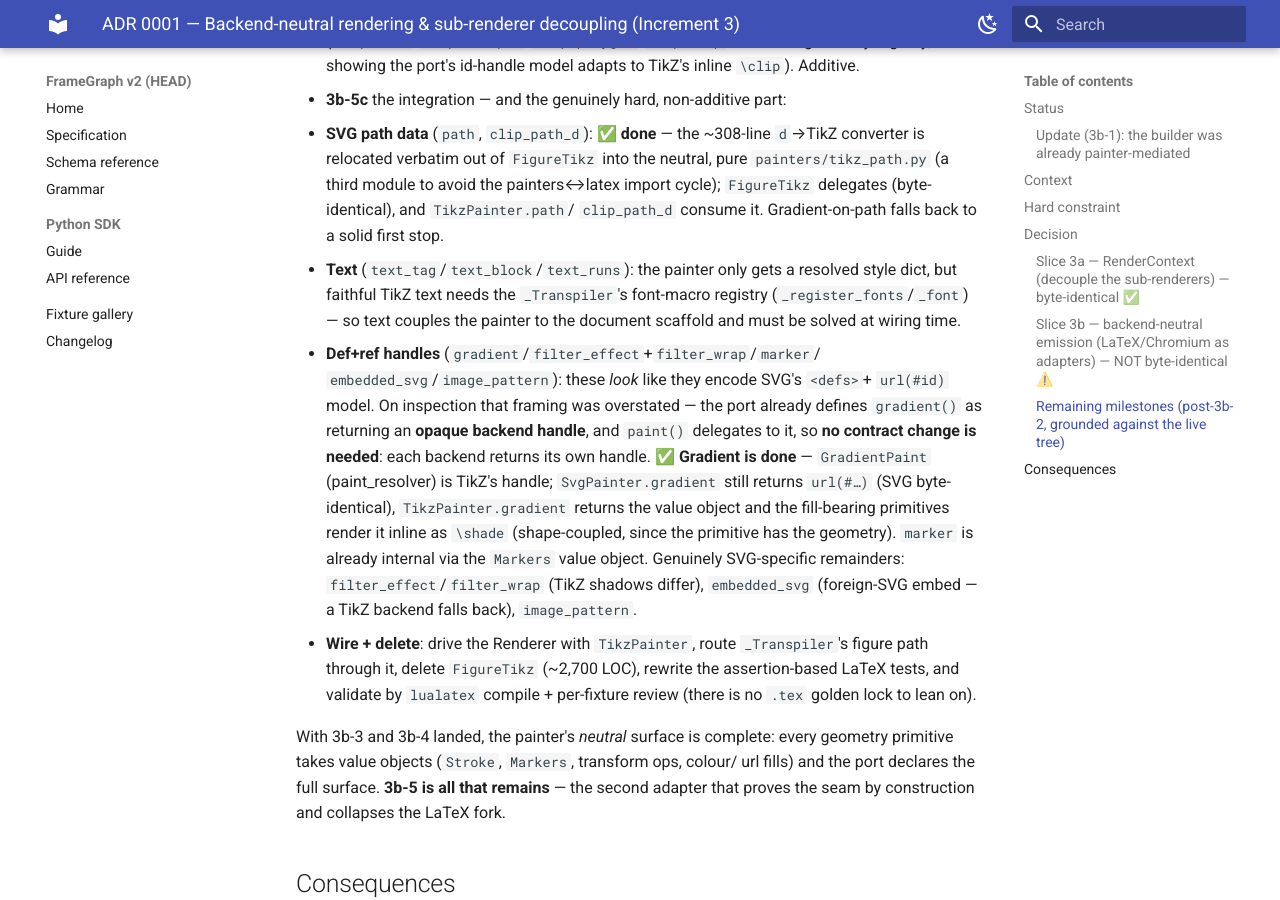
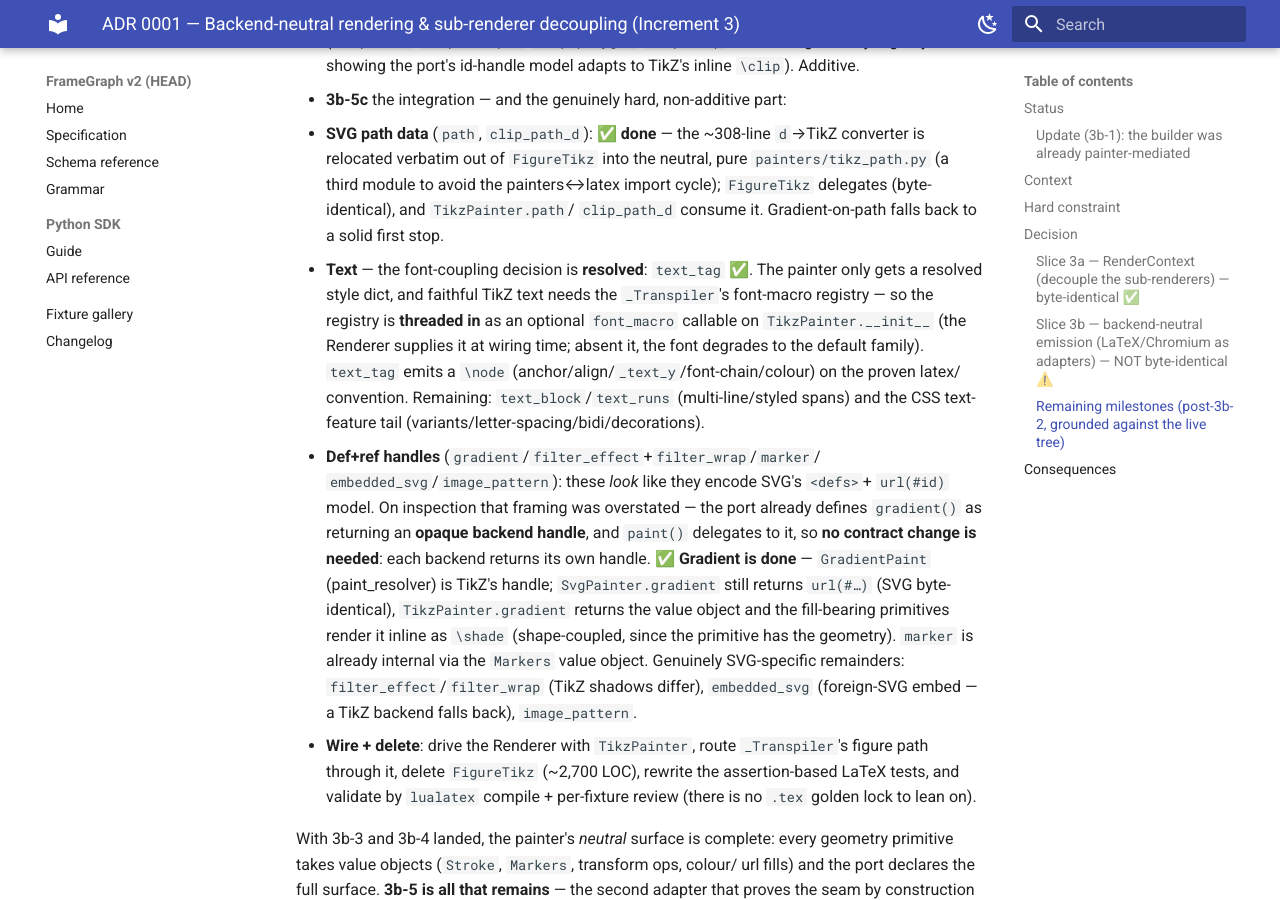
Before and after one commit to pedroanisio/frameforge, an MkDocs documentation site: the page built from docs/adr-0001-backend-neutral-rendering.md, in a window 1280 px wide and 900 px high, scrolled down 4985 px. Built offline with MkDocs 1.6.1 and Material for MkDocs 9.7.7, drawn with Linux system fonts in a browser that asks for light colours.

Commit message:
docs(adr): text_tag done; font-coupling resolved via threaded font_macro
Co-Authored-By: Claude Opus 4.8 <noreply@anthropic.com>
Claude-Session: https://claude.ai/code/session_01JYREyyepwLWY1VGgLMfiTM

```diff
--- a/docs/adr-0001-backend-neutral-rendering.md
+++ b/docs/adr-0001-backend-neutral-rendering.md
@@ -214,10 +214,14 @@ updated and a per-fixture review replaces the hand-verified output):
     `painters/tikz_path.py` (a third module to avoid the painters↔latex import
     cycle); `FigureTikz` delegates (byte-identical), and `TikzPainter.path`/
     `clip_path_d` consume it. Gradient-on-path falls back to a solid first stop.
-  - **Text** (`text_tag`/`text_block`/`text_runs`): the painter only gets a resolved
-    style dict, but faithful TikZ text needs the `_Transpiler`'s font-macro registry
-    (`_register_fonts`/`_font`) — so text couples the painter to the document scaffold
-    and must be solved at wiring time.
+  - **Text** — the font-coupling decision is **resolved**: `text_tag` ✅. The painter
+    only gets a resolved style dict, and faithful TikZ text needs the `_Transpiler`'s
+    font-macro registry — so the registry is **threaded in** as an optional
+    `font_macro` callable on `TikzPainter.__init__` (the Renderer supplies it at
+    wiring time; absent it, the font degrades to the default family). `text_tag`
+    emits a `\node` (anchor/align/`_text_y`/font-chain/colour) on the proven latex/
+    convention. Remaining: `text_block`/`text_runs` (multi-line/styled spans) and the
+    CSS text-feature tail (variants/letter-spacing/bidi/decorations).
   - **Def+ref handles** (`gradient`/`filter_effect`+`filter_wrap`/`marker`/
     `embedded_svg`/`image_pattern`): these *look* like they encode SVG's `<defs>`+
     `url(#id)` model. On inspection that framing was overstated — the port already
```
